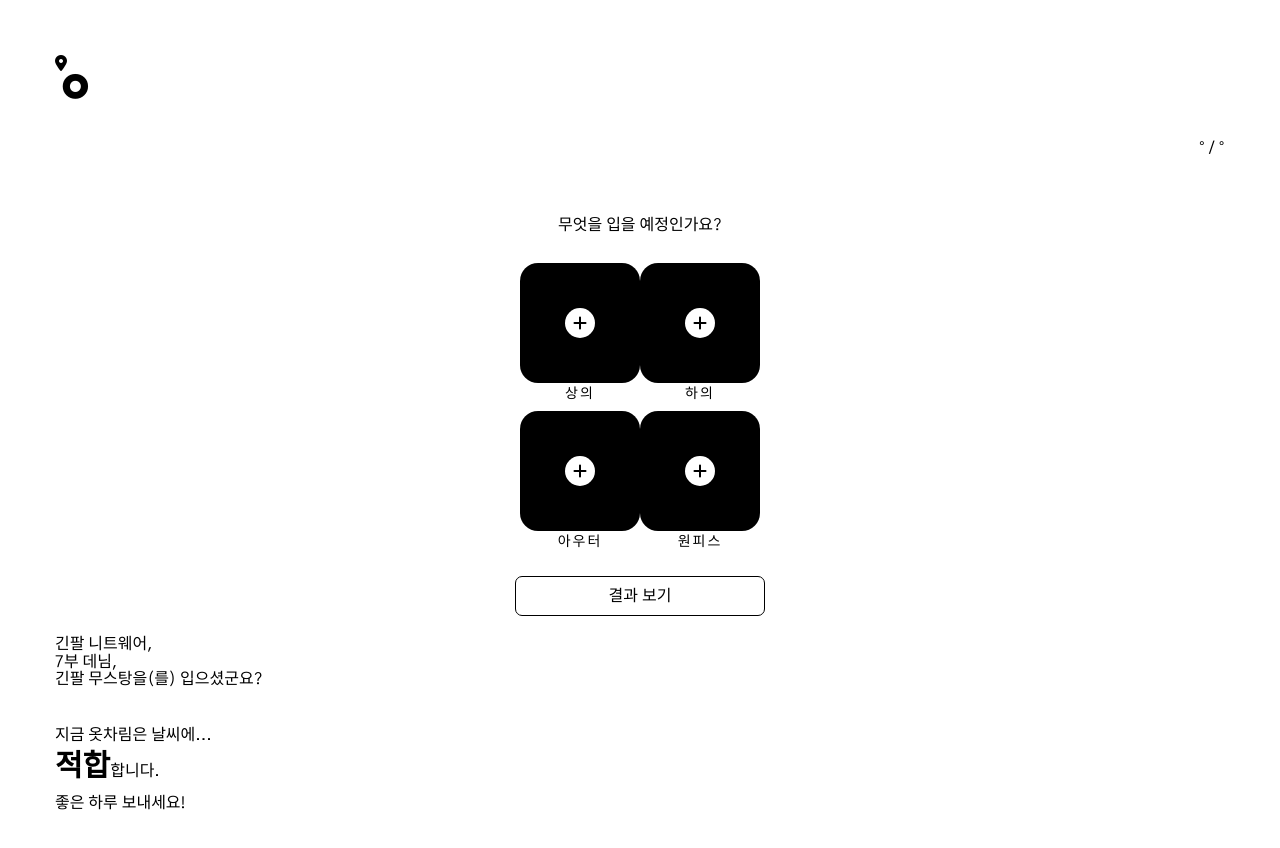
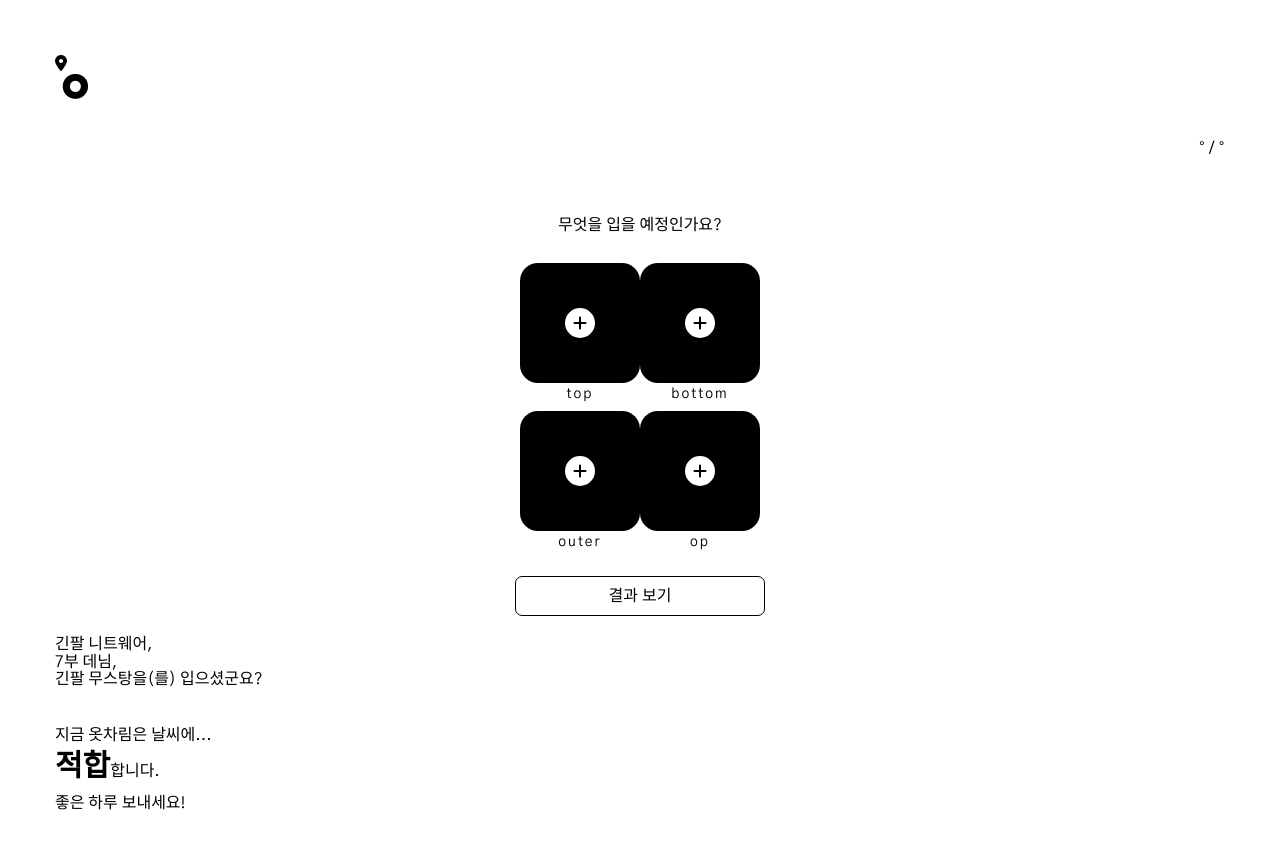
Before and after one commit to asd3638/fashion_forecast, a React (Create React App) app: page / in a window 1280 px wide. Shown: the top 848 px of the page. Built offline with nearby package versions, Linux system fonts and the light colour scheme; no server answers.

Commit message:
finish upload image to node&flask server

```diff
--- /dev/null
+++ b/src/Api/api.js
@@ -0,0 +1,10 @@
+import axios from "axios";
+
+const api = axios.create({
+    baseURL: "http://localhost:8001/",
+    headers: {
+        "Content-Type": "application/json",
+    },
+});
+
+export default api;
--- a/src/components/InputBox.js
+++ b/src/components/InputBox.js
@@ -1,5 +1,5 @@
 import styled from "styled-components/macro";
-import { useState, useRef } from "react";
+import React, { useState, useRef } from "react";
 import { Link } from "react-router-dom";
 import Modal from "react-modal";
 
@@ -56,7 +56,7 @@ const customStyles = {
   },
 };
 
-function InputBox({ title, kind }) {
+function InputBox({kind, handleUpload}) {
   const imageInputRef = useRef();
 
   const [modalIsOpen, setIsOpen] = useState(false);
@@ -65,15 +65,7 @@ function InputBox({ title, kind }) {
   function onImageInput(e) {
     let reader = new FileReader();
     const img = e.target.files[0];
-    const formData = new FormData();
-    formData.append("file", img);
-    // console.log(formData);
-    // for (const keyValue of formData) console.log(keyValue); // ["img", File] File은 객체
-    const obj = {
-      image: formData,
-      userId: "",
-      kind: kind,
-    };
+    handleUpload(img, kind);
     // 이미지 미리보기
     reader.onloadend = () => {
       setPreview({
@@ -129,7 +121,7 @@ function InputBox({ title, kind }) {
             <i class="fas fa-plus"></i>
           </UploadBtn>
         </ImageShow>
-        <span class="input-title">{title}</span>
+        <span class="input-title">{kind}</span>
       </Wrapper>
     </>
   );
--- a/src/components/UploadSection.js
+++ b/src/components/UploadSection.js
@@ -1,5 +1,7 @@
 import styled from "styled-components/macro";
 import InputBox from "../components/InputBox";
+import React, { useState, useEffect } from "react";
+import api from "../Api/api";
 
 const Wrapper = styled.section`
   display: flex;
@@ -29,21 +31,56 @@ const SeeResultBtn = styled.div`
 `;
 
 function UploadSection() {
+  const formData = new FormData();
+
+  const handleUpload = (img, kind) => {
+    if (kind === "top") {
+      formData.append("top", img)
+    }
+    if (kind === "bottom") {
+      formData.append("bottom", img)
+    }
+    if (kind === "outer") {
+      formData.append("outer", img)
+    }
+    if (kind === "op") {
+      formData.append("op", img)
+    }
+  }
+
+  const onSubmitHandler = (e) => {
+    const config = {
+      header: {
+        'Content-Type':'multipart/form-data'
+      }
+    }
+    e.preventDefault();
+    api
+      .post("/upload/post", formData, config)
+      .then((res) => {
+        // 서버 작업 성공하면
+        if (res.status  === 200) {
+          console.log(res.data)
+        }
+      })
+      .catch();
+  };
+
   return (
     <>
       <Wrapper>
         <h1 class="quesetion">무엇을 입을 예정인가요?</h1>
         <div class="input-box-group">
           <div class="input-box-row">
-            <InputBox title="상의" kind="top" />
-            <InputBox title="하의" kind="bottom" />
+            <InputBox title="상의" kind="top" handleUpload={handleUpload}/>
+            <InputBox title="하의" kind="bottom" handleUpload={handleUpload}/>
           </div>
           <div class="input-box-row">
-            <InputBox title="아우터" kind="outer" />
-            <InputBox title="원피스" kind="op" />
+            <InputBox title="아우터" kind="outer" handleUpload={handleUpload}/>
+            <InputBox title="원피스" kind="op" handleUpload={handleUpload}/>
           </div>
         </div>
-        <SeeResultBtn>결과 보기</SeeResultBtn>
+        <SeeResultBtn onClick={onSubmitHandler}>결과 보기</SeeResultBtn>
       </Wrapper>
     </>
   );
```
Also changed, not shown: 1 other file (tests, documents, lock files or other folders).
